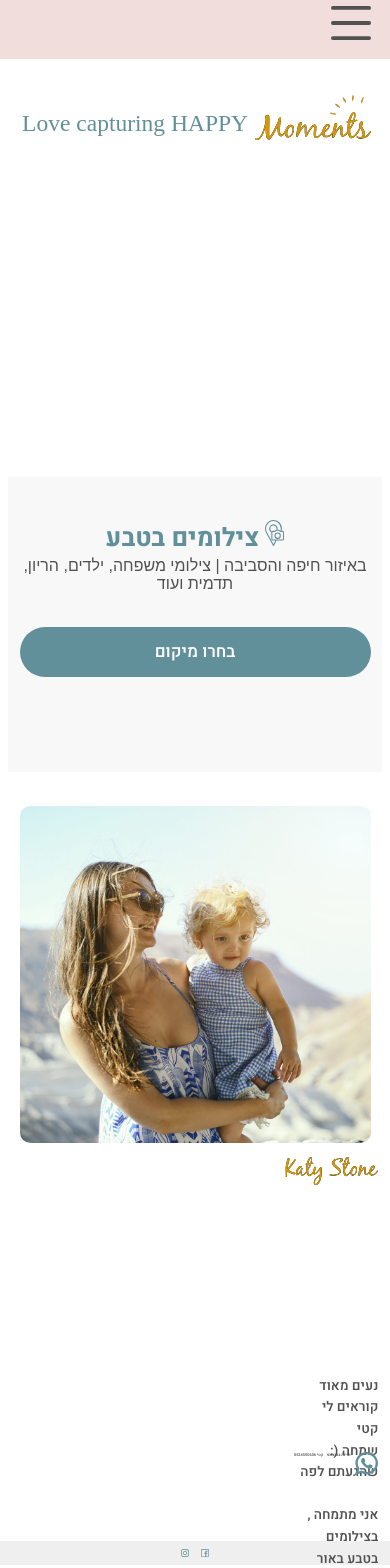
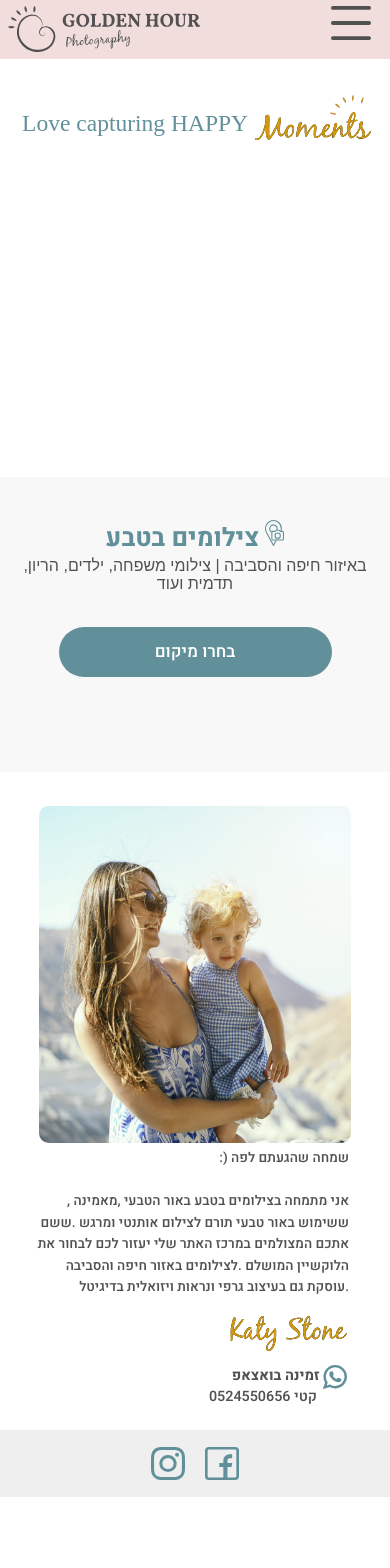
Before and after one commit to simalda/GoldenHourPhotography, a React app in the folder front-end/: page / in a window 390 px wide. Shown: the top 1568 px of the page. After the commit the page ends 1501 px from the top, so only its background shows below. Built offline with nearby package versions, Linux system fonts and the light colour scheme.

Commit message:
mobile view

```diff
--- a/front-end/src/CSS/general.scss
+++ b/front-end/src/CSS/general.scss
@@ -84,14 +84,15 @@ label {
 
 }
 .stamp{
-  height: 3.3vh;
+  padding-top: 2vh;
 }
 .aboutSection {
   display: grid;
-  grid-template-rows: 60% 20% 20%;
+  // grid-template-rows: 60% 20% 20%;
   justify-items: end;
   margin-right: 1vw;
   text-align: end;
+  align-content: start;
 }
 .buttonArea {
   background-color:$background-color;
@@ -242,10 +243,19 @@ label {
   height: 7vh;
   text-align: center;
 }
+
+.connectionDetails {
+  float: right;
+  padding-right: 1vw;
+  padding-top: 1.7vh;
+  font-size: 1vw;
+}
+
 @media screen and (max-width: 600px) {
   .nav div,
-  .nav a,
-  .nav .connectionDetails {
+  .nav .links,
+  .nav .connectionDetails,
+  .nav  .connectionDetailsNav {
     display: none;
   }
   .nav .logo {
@@ -266,22 +276,39 @@ label {
     padding-top: 4vh;
     display: grid;
     grid-template-rows: 50% 50%;
-    height: 180vw;
+    height: 160vw;
     grid-template-columns: none;
   }
   .about .aboutPhoto {
-    width: 90vw;
+    width: 80vw;
   }
   .aboutPhotoDiv {
     justify-self: center;
     grid-row: 1;
   }
   .aboutText {
-    grid-row: 2;
+   justify-self: center;
+   width: 80vw;
   }
+  .stamp {
+    padding-right: 10vw;
+        width: 30vw;
+
+}
+.watzapAbout{
+  height: 4vh;
+}
+.watzapWrapper{
+  padding-right: 10vw;
+}
+.connectionDetails{
+  font-size: 1.7vh;
+  display: inline-grid;
+}
+
   .button {
     margin-bottom: 2vw;
-    width: 90vw;
+    width: 70vw;
     margin-left: 0px;
     margin-right: 0px;
   }
@@ -299,8 +326,16 @@ label {
     padding: 1vw;
   }
   #container-main {
-    /* padding-top: 7vh; */
-    padding: 7vh 2vw 0vh 2vw;
+     padding-top: 7vh;
+
+  }
+  .footer{
+    height: 8vh;
+    margin-top:0px
+  }
+  .icon{
+    padding: 2vh 1vh;
+    height: 4vh;
   }
 }
 
@@ -313,12 +348,7 @@ label {
   display: inline-block;
 }
 
-.connectionDetails {
-  float: right;
-  padding-right: 1vw;
-  padding-top: 1.7vh;
-  font-size: 1vw;
-}
+
 .heebo-Bold {
   @include font-Heebo-Bold-gray;
 }
@@ -421,6 +451,7 @@ label {
 .galery {
   height: 60vh;
   padding: 0.3vw;
+  border-radius: 20px;
 }
 
 .aboutPhoto {
--- a/front-end/src/components/MainPage.js
+++ b/front-end/src/components/MainPage.js
@@ -71,20 +71,20 @@ class MainPage extends React.Component {
 </div><br/>
 <div>
 , אני מתמחה בצילומים בטבע באור הטבעי
-</div><div>
+
 ,מאמינה ששימוש באור טבעי תורם לצילום אותנטי ומרגש
-</div><div>
+
 .ששם אתכם המצולמים במרכז
-</div><div>
+
 האתר שלי יעזור לכם לבחור את הלוקשיין המושלם
-</div><div>
+
 .לצילומים באזור חיפה והסביבה
-</div><div>
+
 .עוסקת גם בעיצוב גרפי ונראות ויזואלית בדיגיטל
 </div>
 </div>
             <img src={ketyStone} className='stamp'/>
-            <a href="https://wa.me/+972524550656" target="blank">
+            <a href="https://wa.me/+972524550656" target="blank" className="watzapWrapper">
               <img src={watzap} className="watzapAbout" />
               <div className="connectionDetails">
                 <span className="heebo-Bold">זמינה בואצאפ</span>
--- a/front-end/src/components/NavBar.js
+++ b/front-end/src/components/NavBar.js
@@ -66,7 +66,7 @@ class NavBar extends React.Component {
               לוקישנים
             </Link>
           </div>
-          <a href="https://wa.me/+972524550656" target="blank">
+          <a href="https://wa.me/+972524550656" target="blank" className="connectionDetailsNav">
           <span >
             <img src={watzap} className="watzap" />
           </span>
```
